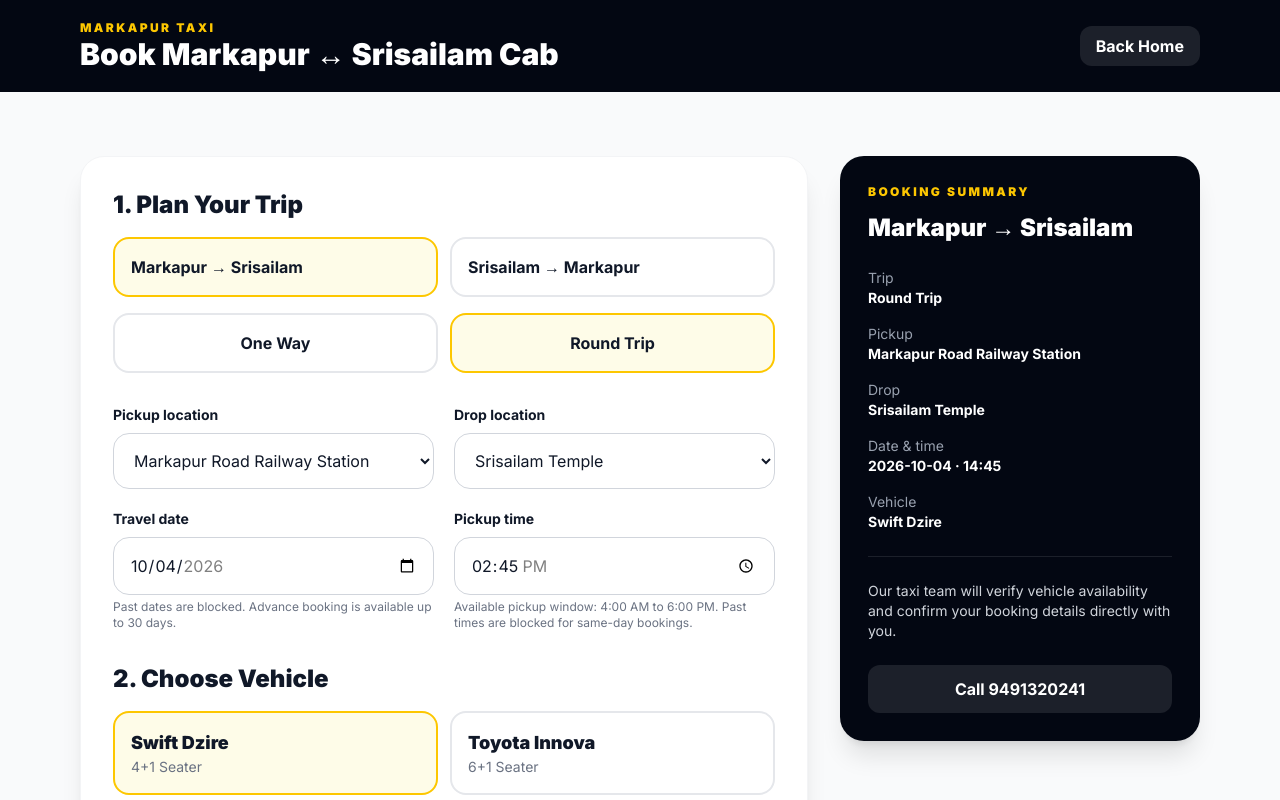
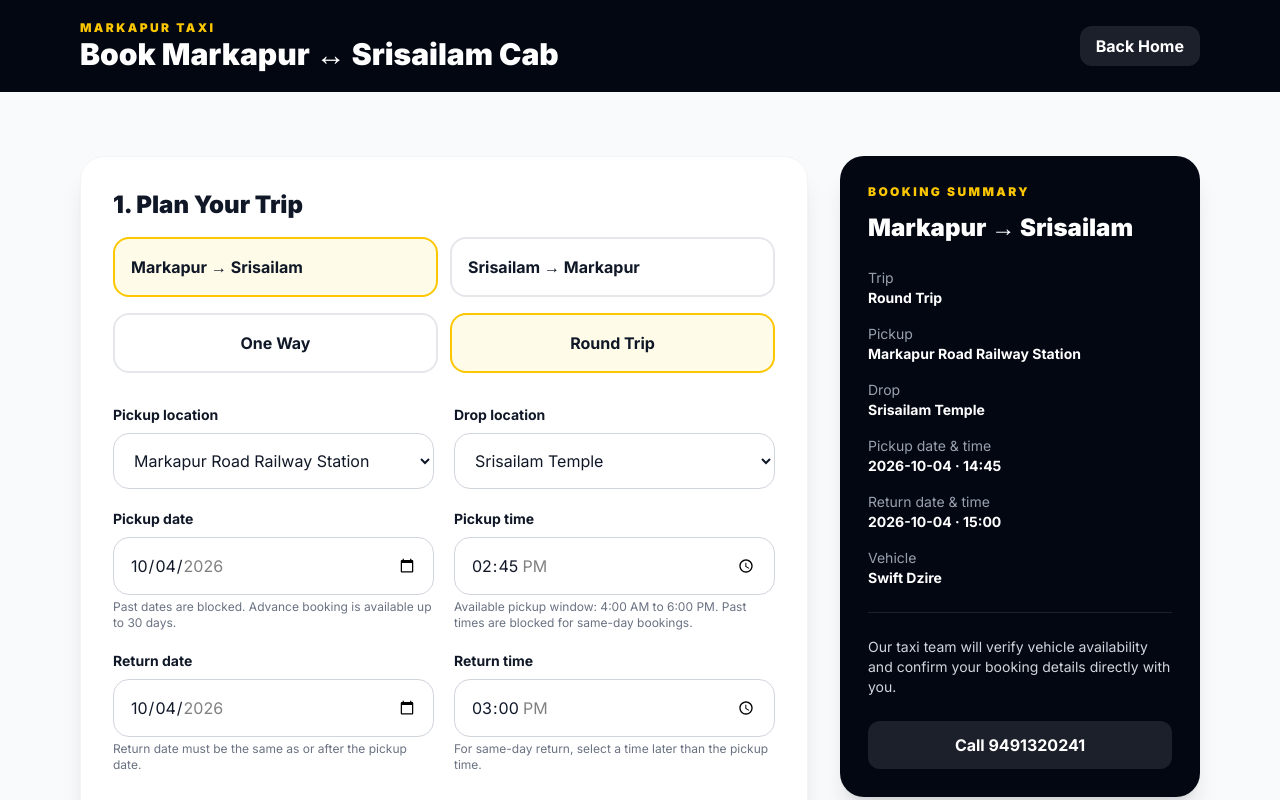
Before and after one commit to gunturcab1-oss/srisailam, a React (Vite) app: page /book in a window 1280 px wide. Both pictures are taken after a click on the button "Round Trip". Shown: the top 800 px of the page. Built offline with nearby package versions, Linux system fonts and the light colour scheme.

Commit message:
Add return date and time for round trips

```diff
--- a/src/pages/Booking.tsx
+++ b/src/pages/Booking.tsx
@@ -70,6 +70,14 @@
   return minimum <= '18:00' ? minimum : '04:30';
 };
 
+const addMinutesToTime = (time: string, minutesToAdd: number) => {
+  const [hours, minutes] = time.split(':').map(Number);
+  const totalMinutes = hours * 60 + minutes + minutesToAdd;
+  const nextHours = Math.floor(totalMinutes / 60);
+  const nextMinutes = totalMinutes % 60;
+  return `${`${nextHours}`.padStart(2, '0')}:${`${nextMinutes}`.padStart(2, '0')}`;
+};
+
 const Booking: React.FC = () => {
   const pageOpenedAt = useMemo(() => new Date(), []);
   const earliestBookingDate = useMemo(() => getEarliestBookingDate(pageOpenedAt), [pageOpenedAt]);
@@ -87,6 +95,8 @@
   const [dropPoint, setDropPoint] = useState(SRISAILAM_POINTS[0]);
   const [travelDate, setTravelDate] = useState(initialTravelDate);
   const [pickupTime, setPickupTime] = useState(getDefaultPickupTime(initialTravelDate, pageOpenedAt));
+  const [returnDate, setReturnDate] = useState(initialTravelDate);
+  const [returnTime, setReturnTime] = useState('10:00');
   const [vehicleId, setVehicleId] = useState('dzire');
   const [name, setName] = useState('');
   const [phone, setPhone] = useState('');
@@ -114,12 +124,48 @@
     }
   };
 
+  const handleTripTypeChange = (nextTripType: TripType) => {
+    setTripType(nextTripType);
+    if (nextTripType === 'round-trip' && returnDate < travelDate) {
+      setReturnDate(travelDate);
+    }
+    if (nextTripType === 'round-trip' && returnDate === travelDate && returnTime <= pickupTime) {
+      const nextReturnTime = addMinutesToTime(pickupTime, 15);
+      if (nextReturnTime <= '18:00') {
+        setReturnTime(nextReturnTime);
+      }
+    }
+  };
+
   const handleTravelDateChange = (nextDate: string) => {
     setTravelDate(nextDate);
     const now = new Date();
     const minimumTime = getMinimumPickupTime(nextDate, now);
     if (nextDate === getLocalDate(now) && pickupTime < minimumTime) {
       setPickupTime(getDefaultPickupTime(nextDate, now));
+    }
+    if (returnDate < nextDate) {
+      setReturnDate(nextDate);
+    }
+  };
+
+  const handlePickupTimeChange = (nextTime: string) => {
+    setPickupTime(nextTime);
+    if (tripType === 'round-trip' && returnDate === travelDate && returnTime <= nextTime) {
+      const nextReturnTime = addMinutesToTime(nextTime, 15);
+      if (nextReturnTime <= '18:00') {
+        setReturnTime(nextReturnTime);
+      }
+    }
+  };
+
+  const handleReturnDateChange = (nextDate: string) => {
+    setReturnDate(nextDate);
+    if (nextDate === travelDate && returnTime <= pickupTime) {
+      const nextReturnTime = addMinutesToTime(pickupTime, 15);
+      if (nextReturnTime <= '18:00') {
+        setReturnTime(nextReturnTime);
+      }
     }
   };
 
@@ -133,7 +179,7 @@
     if (digits.length !== 10) return 'Please enter a valid 10-digit mobile number.';
     if (!comingFrom.trim()) return 'Please enter where you are coming from.';
     if (!/^\d{6}$/.test(pincode)) return 'Please enter a valid 6-digit pincode.';
-    if (!travelDate) return 'Please select a travel date.';
+    if (!travelDate) return 'Please select a pickup date.';
     if (travelDate < minimumDate) return 'Past dates are not available for booking. Please select an available future date.';
     if (travelDate > maximumDate) return 'Advance booking is available only up to 30 days.';
     if (pickupTime < '04:00' || pickupTime > '18:00') return 'Pickup time must be between 4:00 AM and 6:00 PM.';
@@ -141,6 +187,14 @@
     if (travelDate === getLocalDate(now)) {
       const minimumTime = getMinimumPickupTime(travelDate, now);
       if (pickupTime < minimumTime) return 'Please select a future pickup time.';
+    }
+
+    if (tripType === 'round-trip') {
+      if (!returnDate) return 'Please select a return date.';
+      if (returnDate < travelDate) return 'Return date cannot be before the pickup date.';
+      if (returnDate > maximumDate) return 'Return date must be within the 30-day advance booking window.';
+      if (returnTime < '04:00' || returnTime > '18:00') return 'Return time must be between 4:00 AM and 6:00 PM.';
+      if (returnDate === travelDate && returnTime <= pickupTime) return 'For a same-day round trip, return time must be later than pickup time.';
     }
 
     return '';
@@ -161,8 +215,10 @@
       `Trip: ${tripLabel}`,
       `Pickup: ${pickupPoint}`,
       `Drop: ${dropPoint}`,
-      `Date: ${travelDate}`,
+      `Pickup Date: ${travelDate}`,
       `Pickup Time: ${pickupTime}`,
+      tripType === 'round-trip' ? `Return Date: ${returnDate}` : '',
+      tripType === 'round-trip' ? `Return Time: ${returnTime}` : '',
       `Vehicle: ${selectedVehicle.name} (${selectedVehicle.capacity})`,
       '',
       `Passenger Name: ${name.trim()}`,
@@ -178,6 +234,7 @@
   const pickupOptions = direction === 'markapur-srisailam' ? MARKAPUR_POINTS : SRISAILAM_POINTS;
   const dropOptions = direction === 'markapur-srisailam' ? SRISAILAM_POINTS : MARKAPUR_POINTS;
   const minimumPickupTime = getMinimumPickupTime(travelDate, new Date());
+  const minimumReturnTime = returnDate === travelDate ? addMinutesToTime(pickupTime, 15) : '04:00';
 
   return (
     <main className="min-h-screen bg-gray-50 text-gray-900">
@@ -223,7 +280,7 @@
                   <button
                     key={value}
                     type="button"
-                    onClick={() => setTripType(value)}
+                    onClick={() => handleTripTypeChange(value)}
                     className={`p-4 rounded-2xl border-2 font-bold transition-all ${tripType === value ? 'border-yellow-400 bg-yellow-50' : 'border-gray-200'}`}
                   >
                     {label}
@@ -246,7 +303,7 @@
                 </select>
               </label>
               <label className="block">
-                <span className="block text-sm font-bold mb-2">Travel date</span>
+                <span className="block text-sm font-bold mb-2">Pickup date</span>
                 <input
                   type="date"
                   min={getLocalDate(earliestBookingDate)}
@@ -264,11 +321,40 @@
                   min={minimumPickupTime}
                   max="18:00"
                   value={pickupTime}
-                  onChange={(e) => setPickupTime(e.target.value)}
+                  onChange={(e) => handlePickupTimeChange(e.target.value)}
                   className="w-full p-4 rounded-2xl border border-gray-300"
                 />
                 <span className="block text-xs text-gray-500 mt-1">Available pickup window: 4:00 AM to 6:00 PM. Past times are blocked for same-day bookings.</span>
               </label>
+
+              {tripType === 'round-trip' && (
+                <>
+                  <label className="block">
+                    <span className="block text-sm font-bold mb-2">Return date</span>
+                    <input
+                      type="date"
+                      min={travelDate}
+                      max={getLocalDate(maxBookingDate)}
+                      value={returnDate}
+                      onChange={(e) => handleReturnDateChange(e.target.value)}
+                      className="w-full p-4 rounded-2xl border border-gray-300"
+                    />
+                    <span className="block text-xs text-gray-500 mt-1">Return date must be the same as or after the pickup date.</span>
+                  </label>
+                  <label className="block">
+                    <span className="block text-sm font-bold mb-2">Return time</span>
+                    <input
+                      type="time"
+                      min={minimumReturnTime}
+                      max="18:00"
+                      value={returnTime}
+                      onChange={(e) => setReturnTime(e.target.value)}
+                      className="w-full p-4 rounded-2xl border border-gray-300"
+                    />
+                    <span className="block text-xs text-gray-500 mt-1">For same-day return, select a time later than the pickup time.</span>
+                  </label>
+                </>
+              )}
             </div>
 
             <div>
@@ -333,7 +419,10 @@
               <div><span className="text-gray-400 block">Trip</span><strong>{tripLabel}</strong></div>
               <div><span className="text-gray-400 block">Pickup</span><strong>{pickupPoint}</strong></div>
               <div><span className="text-gray-400 block">Drop</span><strong>{dropPoint}</strong></div>
-              <div><span className="text-gray-400 block">Date & time</span><strong>{travelDate} · {pickupTime}</strong></div>
+              <div><span className="text-gray-400 block">Pickup date & time</span><strong>{travelDate} · {pickupTime}</strong></div>
+              {tripType === 'round-trip' && (
+                <div><span className="text-gray-400 block">Return date & time</span><strong>{returnDate} · {returnTime}</strong></div>
+              )}
               <div><span className="text-gray-400 block">Vehicle</span><strong>{selectedVehicle.name}</strong></div>
             </div>
             <div className="border-t border-white/10 mt-6 pt-6">
```
